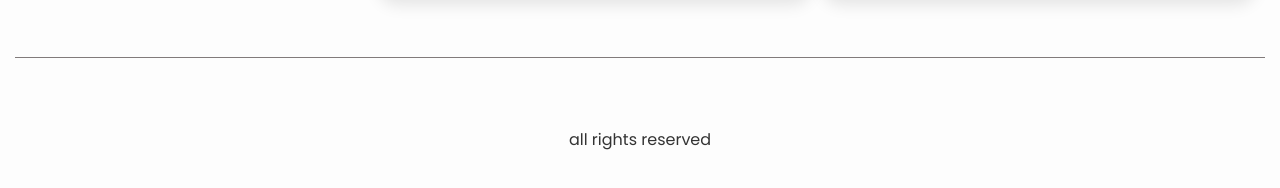
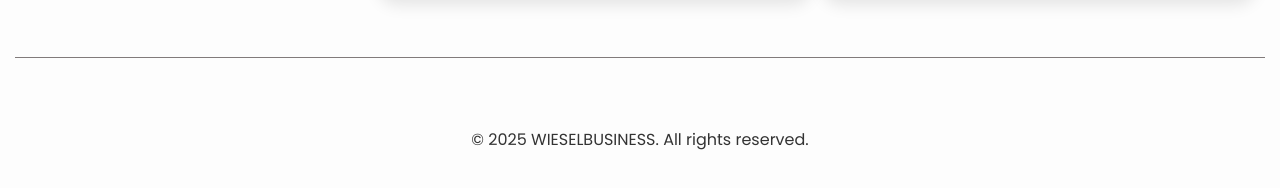
Before and after one commit to Veecdex/connect, a plain HTML site: page indexd.html in a window 1280 px wide. Shown: the part 876-1064 px from the top of the page. Drawn offline with Linux system fonts and the light colour scheme.

Commit message:
Add files via upload

```diff
--- a/indexd.html
+++ b/indexd.html
@@ -188,7 +188,11 @@
 
 
 <footer class="footer">
-  all rights reserved
+  <p>&copy; <span id="year"></span> WIESELBUSINESS. All rights reserved.</p>
+
+  <script>
+    document.getElementById("year").textContent = new Date().getFullYear();
+  </script>
 
 
 </footer>
```
